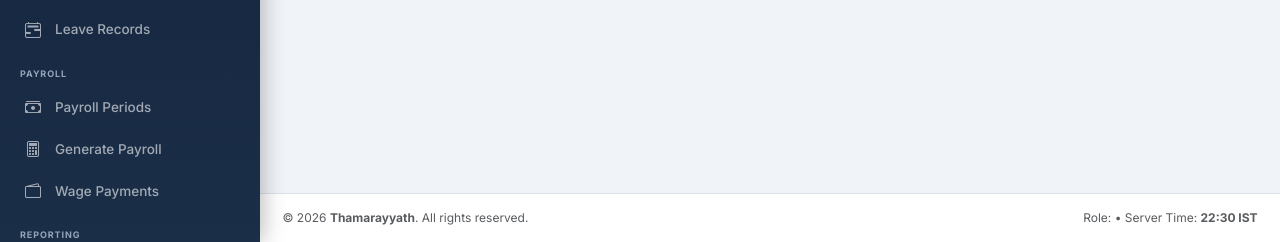
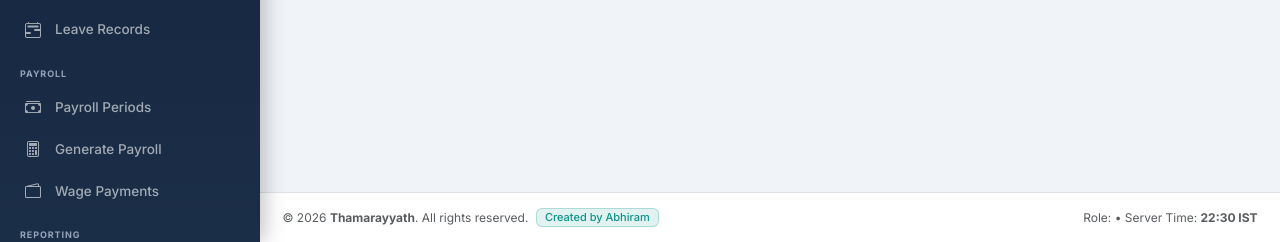
Before and after one commit to im-Abhiram/tempsite1, a Django app: page /accounts/change-password/ in a window 1280 px wide. Shown: the part 558-800 px from the top of the page. Run offline with Django 5.2, Linux system fonts and the light colour scheme; the visitor is signed in with stand-in values (Sample User, id 1); data comes from the database, SQL or seed files in the repository; some libraries are stand-ins or nearby versions.

Commit message:
Add 'Created by Abhiram' tag to portal footer

```diff
--- a/templates/base.html
+++ b/templates/base.html
@@ -267,8 +267,11 @@
     <!-- Portal Footer -->
     <footer class="mt-auto py-3 px-4 bg-white border-top text-center text-muted" style="font-size: 12px;">
       <div class="d-flex flex-wrap justify-content-between align-items-center">
-        <div>
-          &copy; {% now "Y" %} <strong>{{ COMPANY_NAME }}</strong>. All rights reserved.
+        <div class="d-flex align-items-center flex-wrap gap-2">
+          <span>&copy; {% now "Y" %} <strong>{{ COMPANY_NAME }}</strong>. All rights reserved.</span>
+          <span class="badge" style="background: rgba(13, 148, 136, 0.12); color: #0D9488; font-weight: 500; font-size: 11px; padding: 3px 8px; border-radius: 6px; border: 1px solid rgba(13, 148, 136, 0.25);">
+            Created by Abhiram
+          </span>
         </div>
         <div>
           <span>Role: <strong class="text-teal">{{ request.user.get_role_display }}</strong></span> &bull;
```
